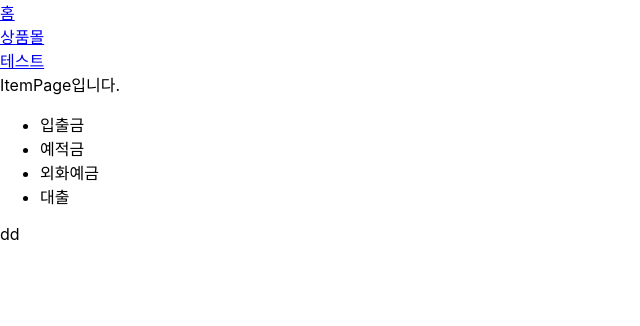
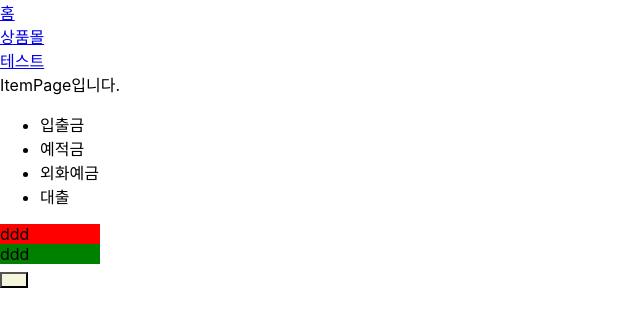
Before and after one commit to jb0221/toBuy, a React (Create React App) app: page /ItemPage in a window 1280 px wide. Shown: the top 326 px of the page, without its empty margins (0-640 px from the left). Built offline with nearby package versions, Linux system fonts and the light colour scheme.

Commit message:
styled component 테스트

```diff
--- a/src/component/Tab.jsx
+++ b/src/component/Tab.jsx
@@ -19,27 +19,22 @@ const Tab = ({data, fnc, activeIdx})=>{
        }
     ]
     return (
-
-        <>
             <div>
                 <ul>
                     {
-                        tabData.map((item,idx)=>{
+                        tabData.map((obj,idx)=>{
                             return (
-                                <>
-                                    <li key= {`tab_${item.id}`}>
-                                        <span>{item.name}</span>
+
+                                    <li key={idx}>
+                                        <span>{obj.name}</span>
                                     </li>
-                                </>
+
 
                             )
                         })
                     }
                 </ul>
             </div>
-        </>
     )
-
 }
-
 export default Tab;
--- a/src/page/ItemPage.jsx
+++ b/src/page/ItemPage.jsx
@@ -1,28 +1,34 @@
 import Tab from './../component/Tab';
 import styled from 'styled-components'; // npm install styled-components
 
+// npm i --save-dev @types/styled-components //타입스크립트시면 이것도 설치해주세요!
+
 const ItemPage =()=>{
 
+const StyledButton = styled.button`
+padding : 6px 12px;
+background : beige;
+`
+const Hello = styled.div`
+    width : 100px;
+    heigth : 100px;
+    background-color : ${(props) => props.bgColor};
+`
 
-    const styledButton = styled.button`
-    padding : 6px 12px;
-    background : pink;
-
-  `
 
     return (
         <>
             ItemPage입니다.
             <Tab/>
-            <styledButton>dd</styledButton>
+            <Hello bgColor='red'>ddd</Hello>
+            <Hello bgColor='green'>ddd</Hello>
+            <StyledButton/>
+
 
         </>
     )
 }
 
 
-function Button ({children}){
-    return <styledButton>{children}</styledButton>
-  }
 
 export default ItemPage;
--- a/src/page/TestPage.jsx
+++ b/src/page/TestPage.jsx
@@ -123,7 +123,7 @@ function DivColor ({color}){
           {
             store.map((obj, idx)=>{
                 return (
-                      <li key={`${obj.item}+idx`}>
+                      <li key={idx}>
                         <span>{obj.item}</span>
                         <span>{obj.stock}</span>
                         <button onClick={(e)=>{fncStockChange(obj.id, 'plus')}}>+</button>
```
